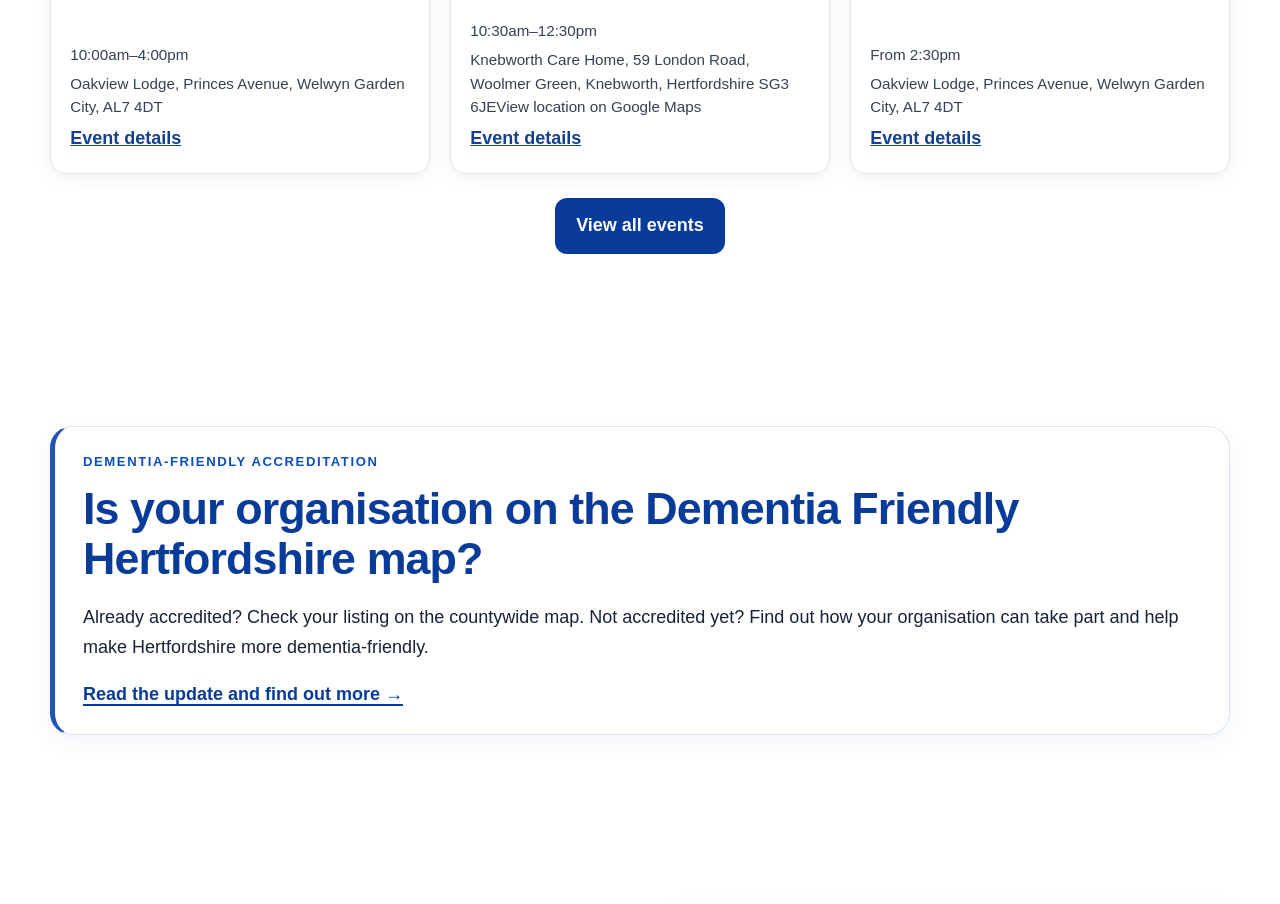
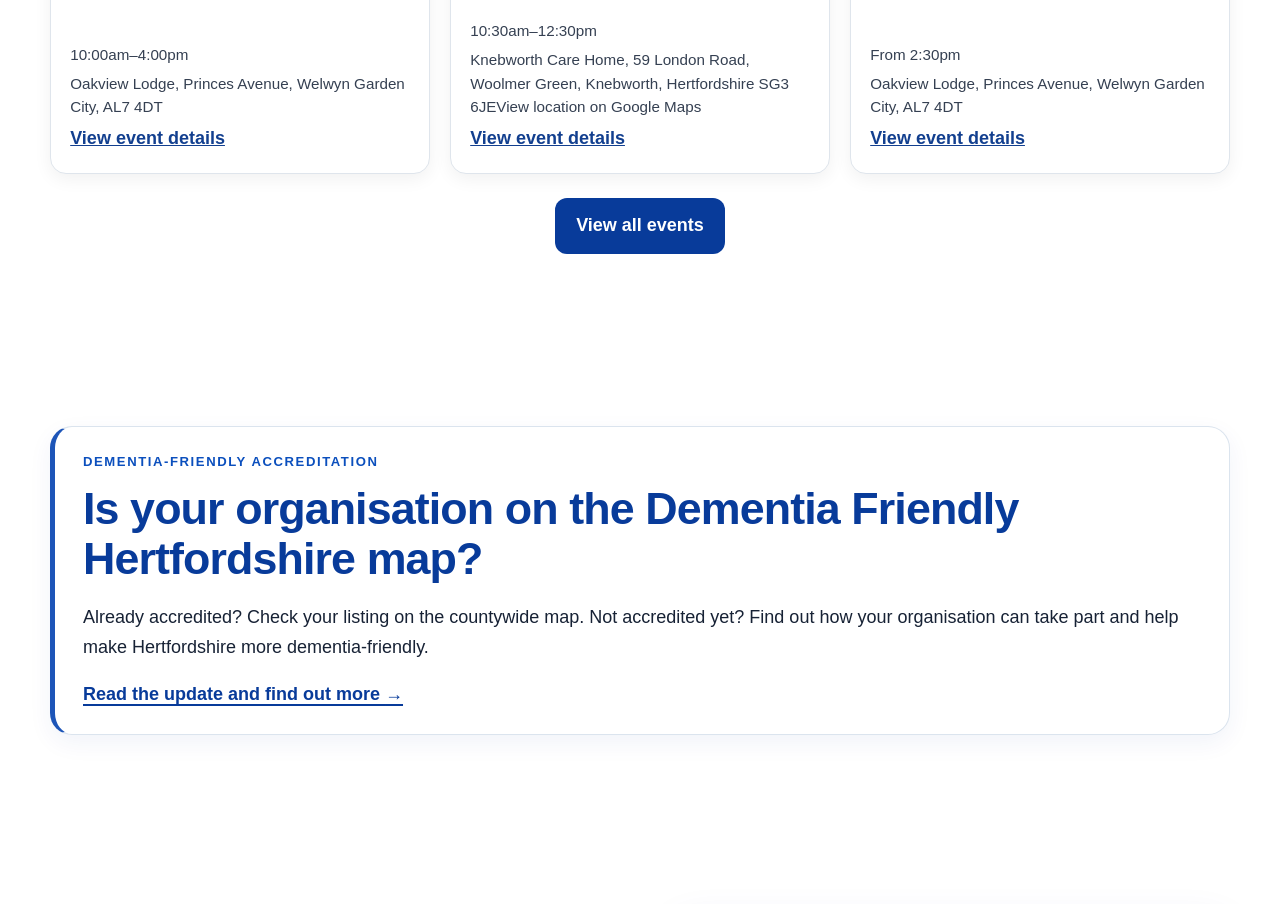
Before and after one commit to adminwhdfcp-del/whdfcp, a plain HTML site: page index.html in a window 1280 px wide. Shown: the part 1460-2364 px from the top of the page. Drawn offline with Linux system fonts and the light colour scheme.

Commit message:
Link homepage event cards to individual events

```diff
--- a/index.html
+++ b/index.html
@@ -52,7 +52,7 @@
       const time=details.find(d=>/when|session time/i.test(d.label))?.value?.textContent.replace(/^When|^Session time/i,'').trim()||'';
       const where=details.find(d=>/where|venue/i.test(d.label))?.value?.textContent.replace(/^Where|^Venue/i,'').trim()||'';
       const image=card.querySelector('.event-poster img');
-      return {date,dateText,title,summary,time,where,image:image?.getAttribute('src')||'',alt:image?.getAttribute('alt')||title};
+      return {date,dateText,title,summary,time,where,eventId:card.id,image:image?.getAttribute('src')||'',alt:image?.getAttribute('alt')||title};
     }).filter(Boolean).sort((a,b)=>a.date-b.date).slice(0,3);
     container.replaceChildren();
     if(!events.length){container.innerHTML='<p>There are no upcoming events listed just now. Please check back soon.</p>';return;}
@@ -66,7 +66,7 @@
       const meta=document.createElement('div');meta.className='home-event-meta';
       if(event.time){const p=document.createElement('p');p.textContent=event.time;meta.appendChild(p);}
       if(event.where){const p=document.createElement('p');p.textContent=event.where;meta.appendChild(p);}
-      const link=document.createElement('a');link.href='events.html';link.textContent='Event details';
+      const link=document.createElement('a');link.href='events.html#'+encodeURIComponent(event.eventId);link.textContent='View event details';
       content.append(date,title,summary,meta,link);article.appendChild(content);container.appendChild(article);
     });
   }catch(error){container.innerHTML='<p>See our <a href="events.html">events page</a> for the latest upcoming events.</p>';}
```
